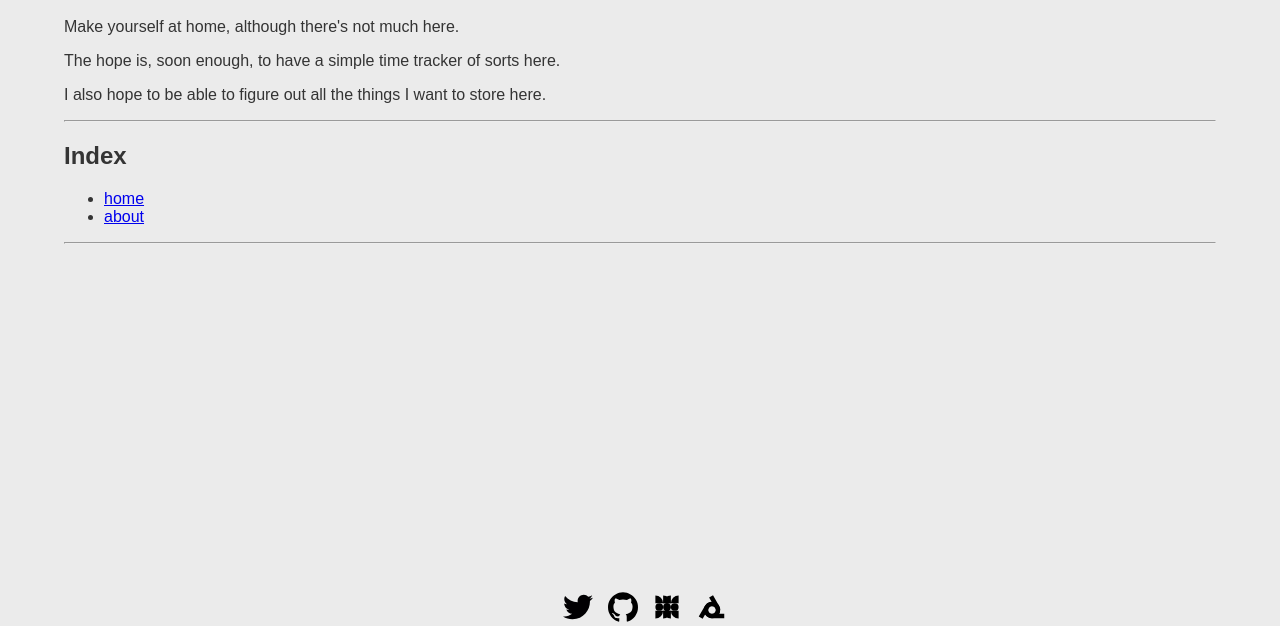
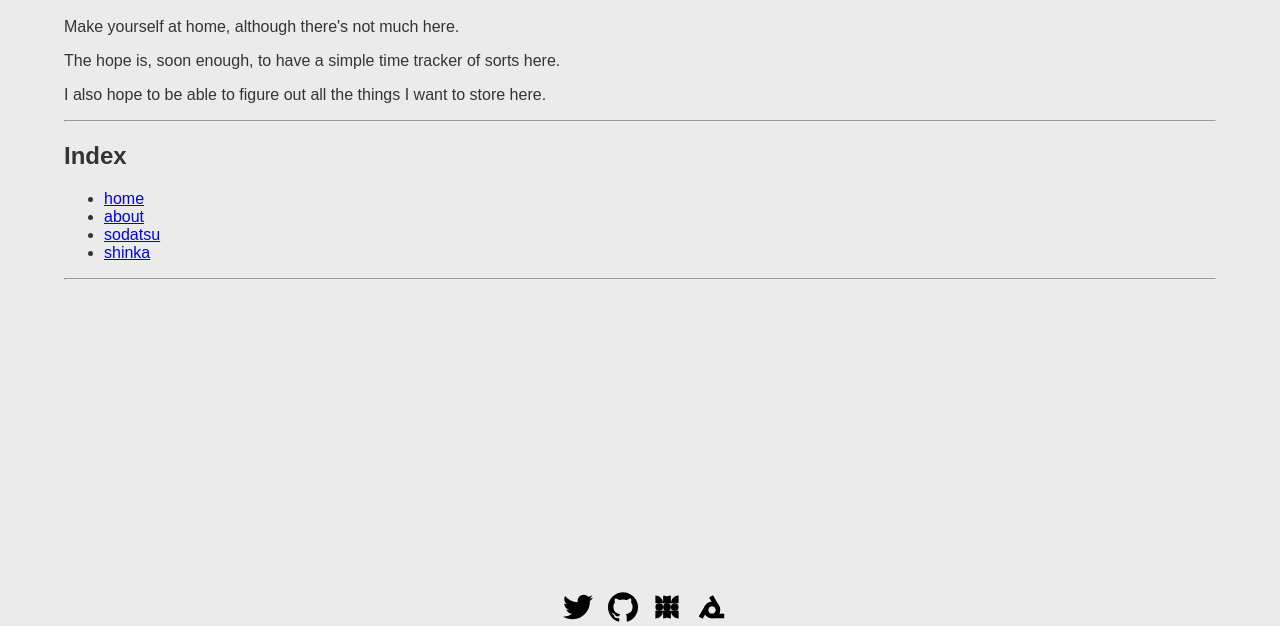
Before and after one commit to mboxed/sodatsu, a plain HTML site: page index.html in a window 1280 px wide. Shown: the part 174-800 px from the top of the page. Drawn offline with Linux system fonts and the light colour scheme.

Commit message:
change function format, new pages for sodatsu and shinka

```diff
--- a/index.html
+++ b/index.html
@@ -1,7 +1,7 @@
 <!DOCTYPE html>
 <html>
 <head>
-	<title>育つ - sodatsu</title>
+	<title>育つ</title>
 	<meta charset="utf-8">
 	<script src="script/markdown-it-min.js"></script>
 	<script src="script/sodatsu.js"></script>
--- a/script/content.js
+++ b/script/content.js
@@ -4,15 +4,25 @@ var directory = {
 		"Make yourself at home, although there's not much here.",
 		"The hope is, soon enough, to have a simple time tracker of sorts here.",
 		"I also hope to be able to figure out all the things I want to store here.",
-		"{index()}",
+		"[[index()]]",
 	],
 	"about": [
 		"<svg id=\"avatar\" xmlns=\"http://www.w3.org/2000/svg\" baseProfile=\"full\" version=\"1.1\" width=\"300px\" height=\"300px\" style=\"fill: none; width: 300px; height: 300px;\"><path d=\"\" style=\"stroke-width: 10; stroke-linecap: round; stroke-linejoin: round; stroke: rgb(204, 204, 204); fill: none;\"/><path d=\"\" style=\"stroke-width: 10; stroke-linecap: round; stroke-linejoin: round; stroke: rgb(153, 153, 153); fill: none;\"/><path d=\"M60,240 A60,180 0 0,1 120,60 A30,120 0 0,1 150,180 L150,180 A30,120 0 0,1 180,60 A60,180 0 0,1 240,240 M60,240 A60,180 0 0,0 120,60 L180,60 A60,180 0 0,0 240,240 L60,240 M60,60 A60,180 0 0,0 120,240 A30,120 0 0,0 150,120 L150,120 A30,120 0 0,0 180,240 A60,180 0 0,0 240,60 M60,60 A60,180 0 0,1 120,240 L180,240 A60,180 0 0,1 240,60 L60,60 \" style=\"stroke-width: 11; stroke-linecap: round; stroke-linejoin: miter; stroke: rgb(52, 52, 52); fill: none;\"/></svg>",
 		"# About Me",
 		"I'm m. I'm a human being of many interests and few talents, but I hope to become more versed in everything I care about."
 	],
+	"sodatsu": [
+		"# 育つ (そだつ)",
+		"## 'to grow'",
+		"sodatsu is a personal wiki, and soon to be home of the time tracker [[link(\"shinka\")]].",
+	],
+	"shinka": [
+		"# 進化 (しんか)",
+		"## 'evolution'",
+		"shinka is a time tracker, currently in development.",
+	],
 	"hidden:404": [
 		"# Hmm?",
-		"{cannotFind(transformedHash)}",
+		"The page '[[transformedHash]]' doesn't seem to exist...",
 	]
 }
--- a/script/sodatsu.js
+++ b/script/sodatsu.js
@@ -1,6 +1,6 @@
 var md = window.markdownit({html: true, breaks: true});
 
-const fun = /\{(.*)\}/
+const interpolate = /\[\[(.*)\]\]/
 
 window.addEventListener('hashchange', function() {
 	loadPageFromHash(location.hash)
@@ -24,11 +24,13 @@ function loadPageFromHash(hash) {
 			var data = directory[transformedHash]
 		}
 
+		document.getElementsByTagName("title")[0].innerHTML = `育つ - ${transformedHash}`
 		document.getElementById("body").innerHTML = ""
 
 		data.forEach( function(e, i) {
-			if(fun.test(e)) {
-				document.getElementById("body").innerHTML += md.render(eval(e.match(fun)[1])) + "\n"
+			if(interpolate.test(e)) {
+				var match = e.match(interpolate)
+				document.getElementById("body").innerHTML += md.render(e.replace(match[0], eval(match[1]))) + "\n"
 			} else {
 				document.getElementById("body").innerHTML += md.render(e) + "\n"
 			}
--- a/script/transform.js
+++ b/script/transform.js
@@ -11,3 +11,7 @@ function index() {
 function cannotFind(hash) {
 	return `<p>It looks like the page "${hash}" doesn't exist...`
 }
+
+function link(hash) {
+	return `<a href="#${hash}">${hash}</a>`
+}
```
